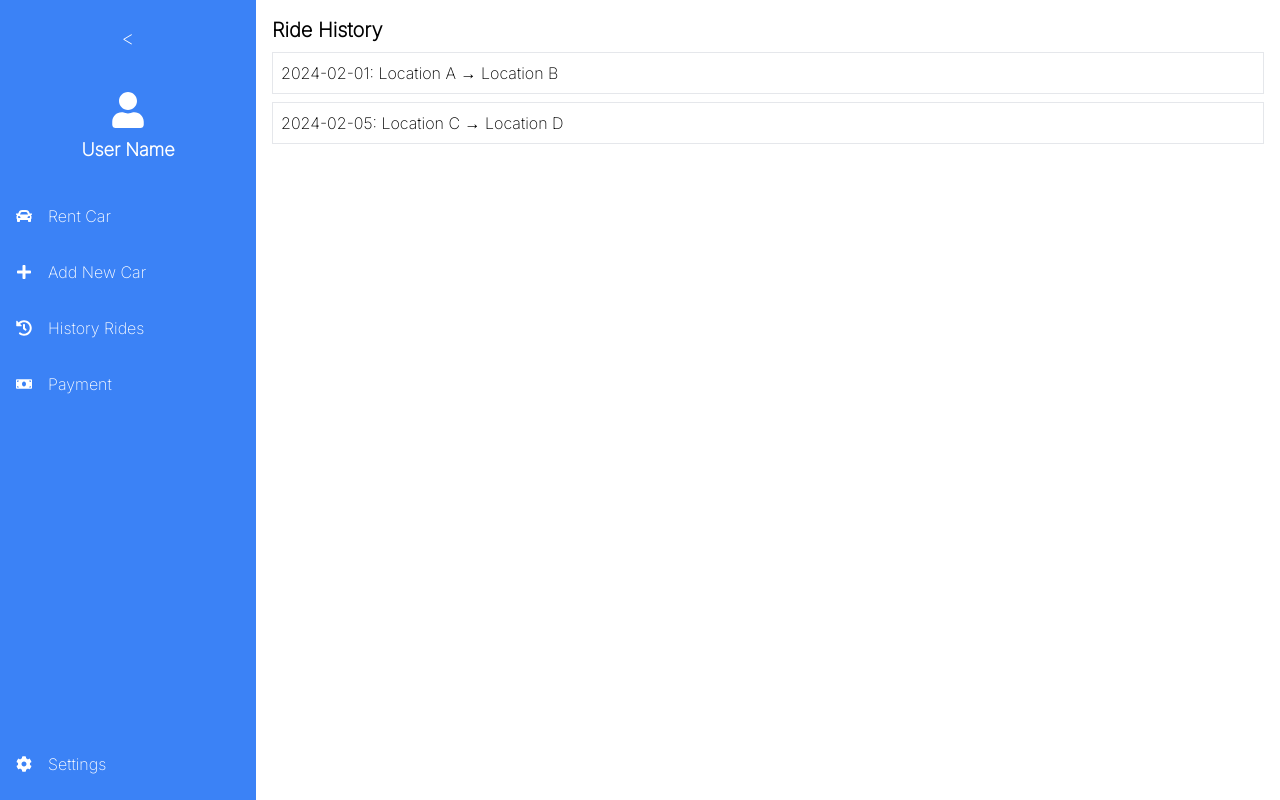
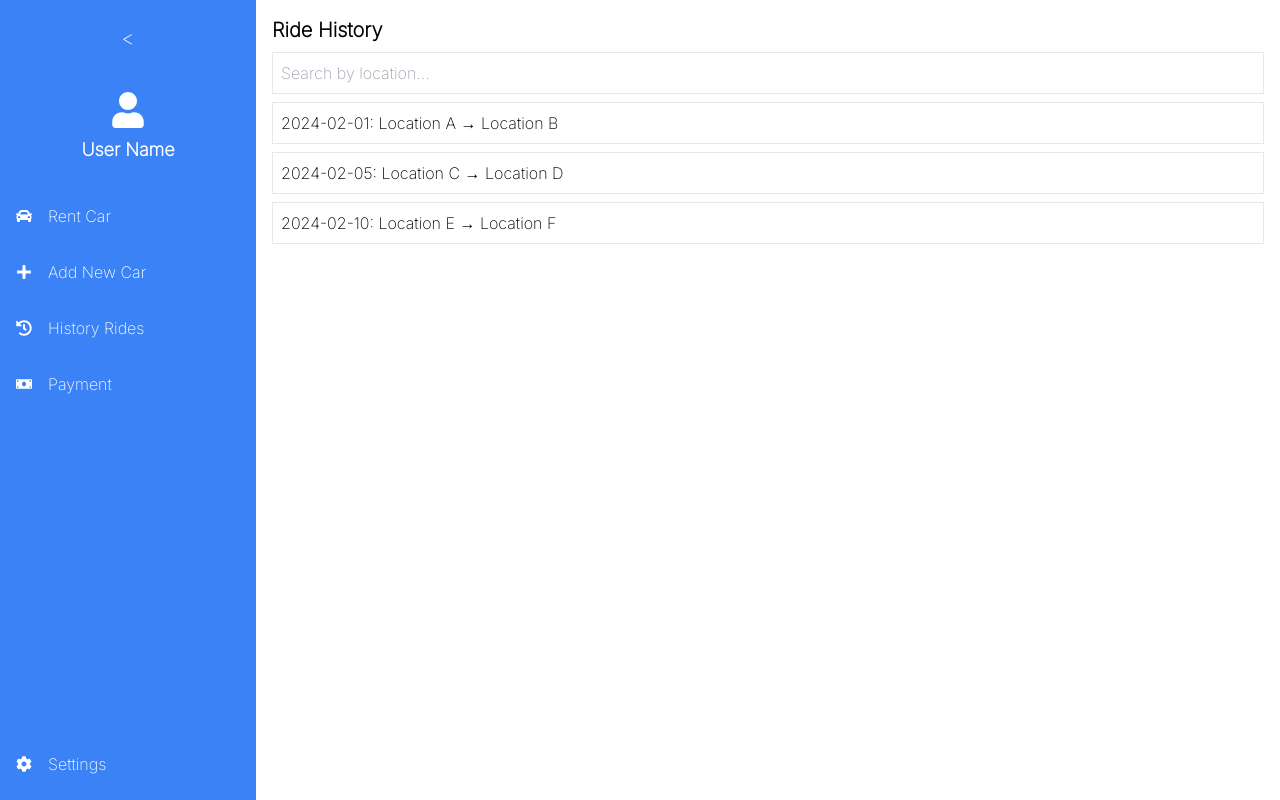
Before and after one commit to KIPOKA/Car-renting-web-application-, a React (Vite) app: page /history-rides in a window 1280 px wide. Built offline with nearby package versions, Linux system fonts and the light colour scheme.

Commit message:
Version 6: Added search functionality for ride history

```diff
--- a/src/pages/HistoryRides.jsx
+++ b/src/pages/HistoryRides.jsx
@@ -2,6 +2,7 @@ import React, { useState, useEffect } from "react";
 
 const HistoryRides = () => {
   const [rides, setRides] = useState([]);
+  const [search, setSearch] = useState("");
 
   useEffect(() => {
     // Simulating API fetch
@@ -9,23 +10,37 @@ const HistoryRides = () => {
       setRides([
         { id: 1, date: "2024-02-01", from: "Location A", to: "Location B" },
         { id: 2, date: "2024-02-05", from: "Location C", to: "Location D" },
+        { id: 3, date: "2024-02-10", from: "Location E", to: "Location F" },
       ]);
     }, 1000);
   }, []);
 
+  const filteredRides = rides.filter(
+    (ride) =>
+      ride.from.toLowerCase().includes(search.toLowerCase()) ||
+      ride.to.toLowerCase().includes(search.toLowerCase())
+  );
+
   return (
     <div className="p-4">
       <h1 className="text-xl font-bold mb-2">Ride History</h1>
-      {rides.length > 0 ? (
+      <input
+        type="text"
+        placeholder="Search by location..."
+        className="border p-2 mb-2 w-full"
+        value={search}
+        onChange={(e) => setSearch(e.target.value)}
+      />
+      {filteredRides.length > 0 ? (
         <ul>
-          {rides.map((ride) => (
+          {filteredRides.map((ride) => (
             <li key={ride.id} className="border p-2 mb-2">
               {ride.date}: {ride.from} → {ride.to}
             </li>
           ))}
         </ul>
       ) : (
-        <p className="text-gray-500">Loading rides...</p>
+        <p className="text-gray-500">No rides found.</p>
       )}
     </div>
   );
```
